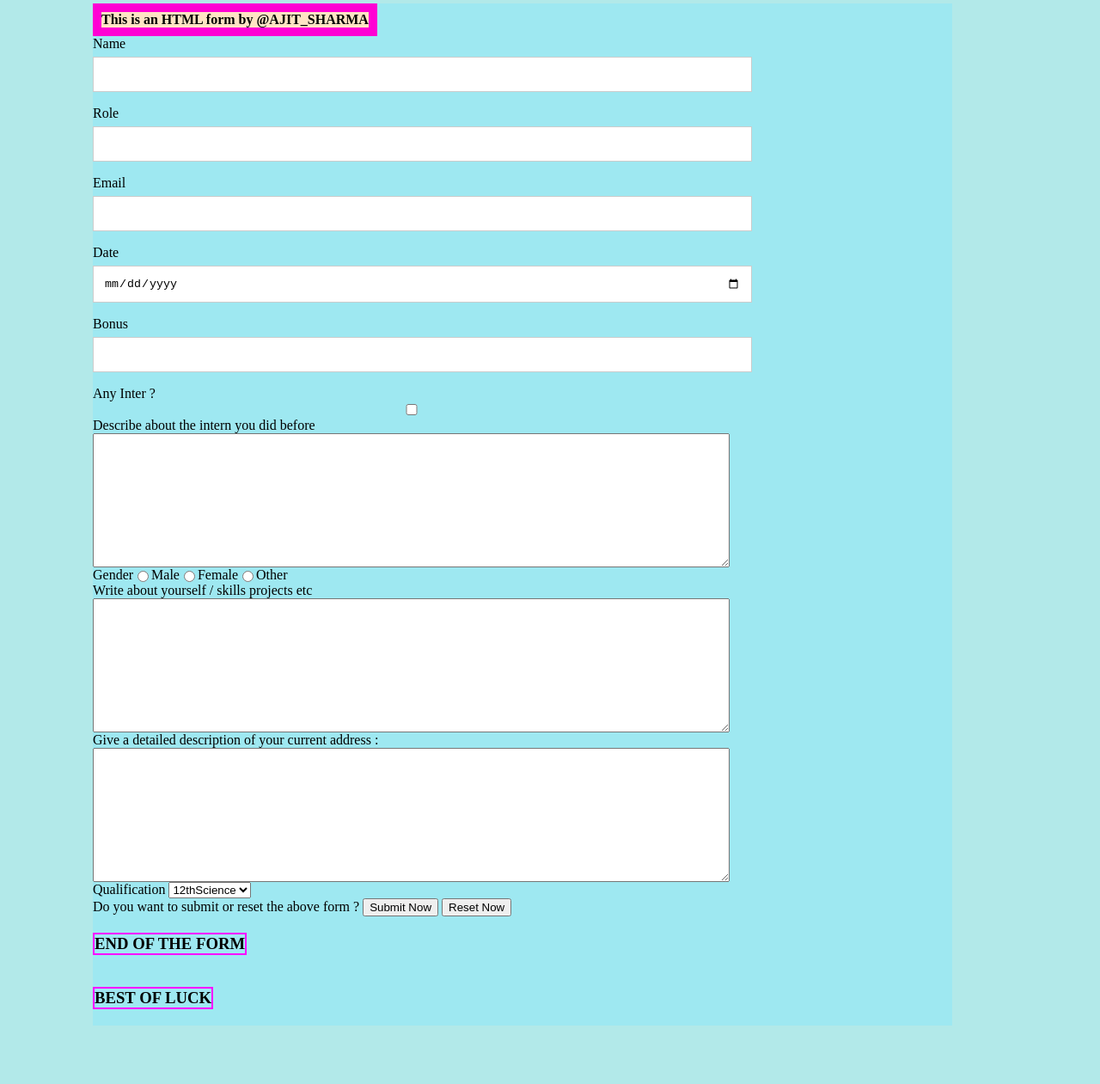
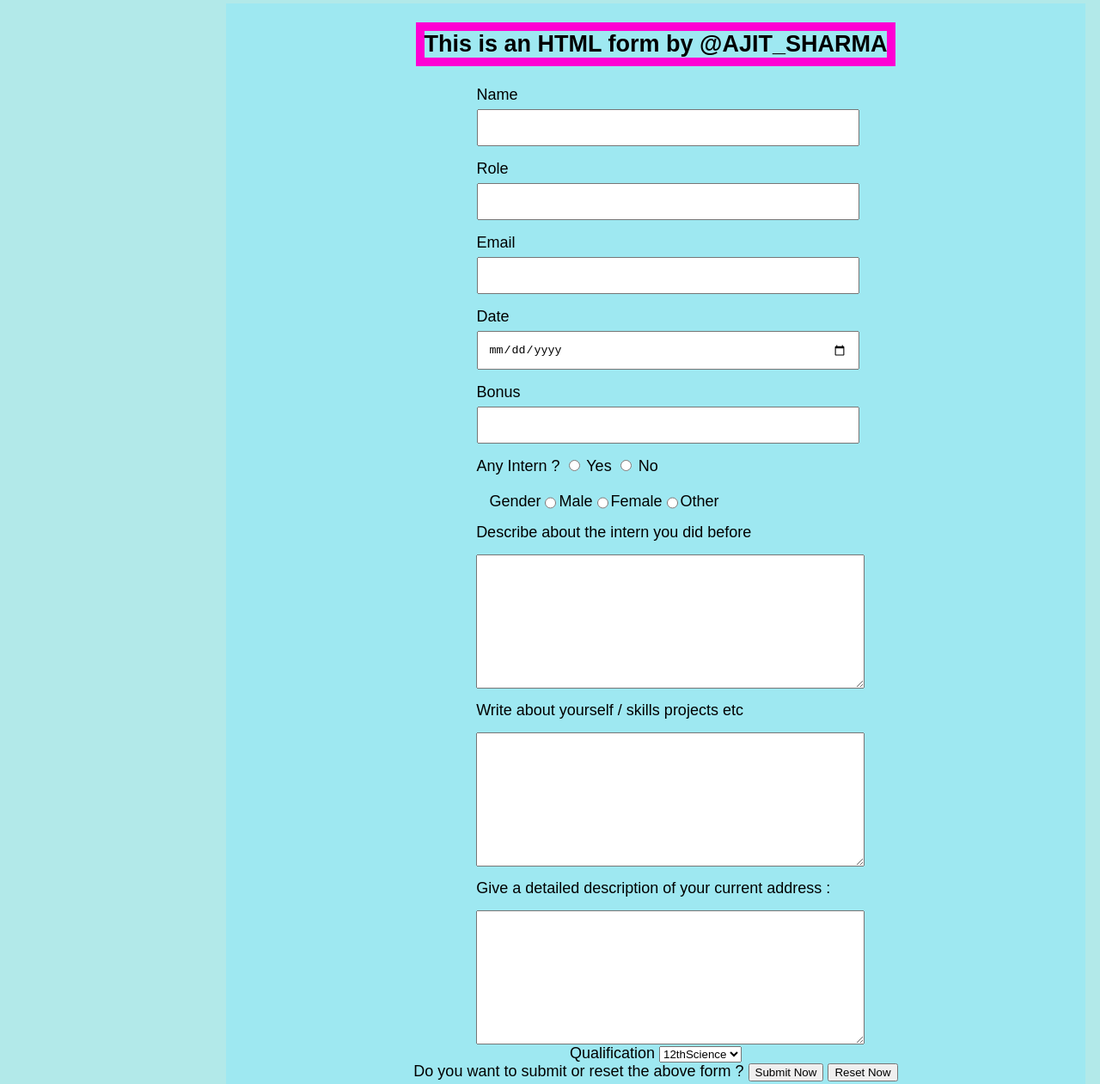
Before and after one commit to ajit-sharmaGH/HTML_form, a plain HTML site: page index.html in a window 1280 px wide. Shown: the part 14-1275 px from the top of the page at 86% size. Before the commit the page ends 1235 px from the top, so only its background shows below. Drawn offline with Linux system fonts and the light colour scheme.

Commit message:
Feat: Added some style and correct workflow

```diff
--- a/index.html
+++ b/index.html
@@ -11,10 +11,11 @@
 
 <body>
   <div class="container">
-    <strong style="border: 10px solid rgb(255, 0, 212)">
-      This is an HTML form by @AJIT_SHARMA <br />
-    </strong>
+    <h2>This is an HTML form by @AJIT_SHARMA</h2>
+
     <form action="#" class="formbox">
+
+      <div class="input_fields">
         <label for="name">Name</label>
         <input type="text" name="myName" id="name">
         <label for="role">Role</label>
@@ -25,13 +26,17 @@
         <input type="date" name="myDate">
         <label for="bonus">Bonus</label>
         <input type="number" name="myBonus">
-      <label for="intern">Any Inter ?</label>
-      <input type="checkbox" name="myEligibility">
-      <label for="about"> Describe about the intern you did before</label>
-      <textarea name="myText" cols="90" rows="10"></textarea>
+        <div class="intern">
+          <label for="intern">Any Intern ?</label>
+          <input type="radio" name="myGender">
+          <label for="yes">Yes</label>
+          <input type="radio" name="myGender">
+          <label for="no">No</label>
+        </div>
+      </div>
 
       <div class="gender">
-        <label for="gender">Gender</label>
+        <label for="gender" >Gender</label>
         <input type="radio" name="myGender">
         <label for="male">Male</label>
         <input type="radio" name="myGender">
@@ -40,10 +45,17 @@
         <label for="other">Other</label>
       </div>
 
+      <div class="textarea">
+
+        <label for="about"> Describe about the intern you did before</label>
+        <textarea name="myText" cols="80" rows="10"></textarea>
+
         <label for="about_yourself">Write about yourself / skills projects etc</label>
-      <textarea name="myText" cols="90" rows="10"></textarea>
+        <textarea name="myText" cols="80" rows="10"></textarea>
+
         <label for="address">Give a detailed description of your current address :</label>
-      <textarea name="myText" cols="90" rows="10"></textarea>
+        <textarea name="myText" cols="80" rows="10"></textarea>
+      </div>
 
       <div class="qualification"> <label for="qualification">Qualification</label>
         <select name="myQualification" id="qualification">
--- a/style.css
+++ b/style.css
@@ -3,6 +3,9 @@ body {
   border: 5px;
   padding: 10px 0px 20px 100px;
   background-color: rgb(178, 233, 233);
+}
+h2{
+  border: 10px solid rgb(255, 0, 212);
 }
 h3{
   border: 2px solid rgb(255, 0, 255);
@@ -12,31 +15,50 @@ div {
   background-color: rgb(158, 232, 241);
 }
 
-input[type="text"], input[type="email"], input[type="date"], input[type="number"]{
+input[type="text"], input[type="email"], input[type="date"], input[type="number"], input[type="textarea"]{
     width: 100%;
     padding: 12px;
-    border: 1px solid #ccc;
     margin-top: 6px;
     margin-bottom: 16px;
 }
 .container{
-
     display: flex;
     flex-direction: column;
-    align-content: center;
-    align-items: flex-start;
+    align-items: center;
+    margin-left: 155px;
+    font-size: 18px;
+    font-family: arial;
+
 }
 .formbox{
 display: flex;
 flex-direction: column;
+justify-content: center;
+align-items: center;
+}
+
+.input_fields{
+  display: flex;
+  flex-direction: column;
+  width: 60%;
 
 }
 .gender{
   display: flex;
+  display: flex;
+  flex-direction: row;
+  padding-right: 120px;
+  padding-top: 20px;
 }
+.textarea{
+    display: flex;
+    flex-direction: column;
+    width: 65%;
+    padding-left: 34px;
+}
+.textarea label{
+  padding: 15px 0px;
 
-strong {
-  background-color: bisque;
 }
 
 @media (min-width: 320px) {
@@ -78,5 +100,6 @@ strong {
   }
   h2 {
     text-align: center;
+
   }
 }
```
Lines whose indentation alone changed are shown as unchanged.
